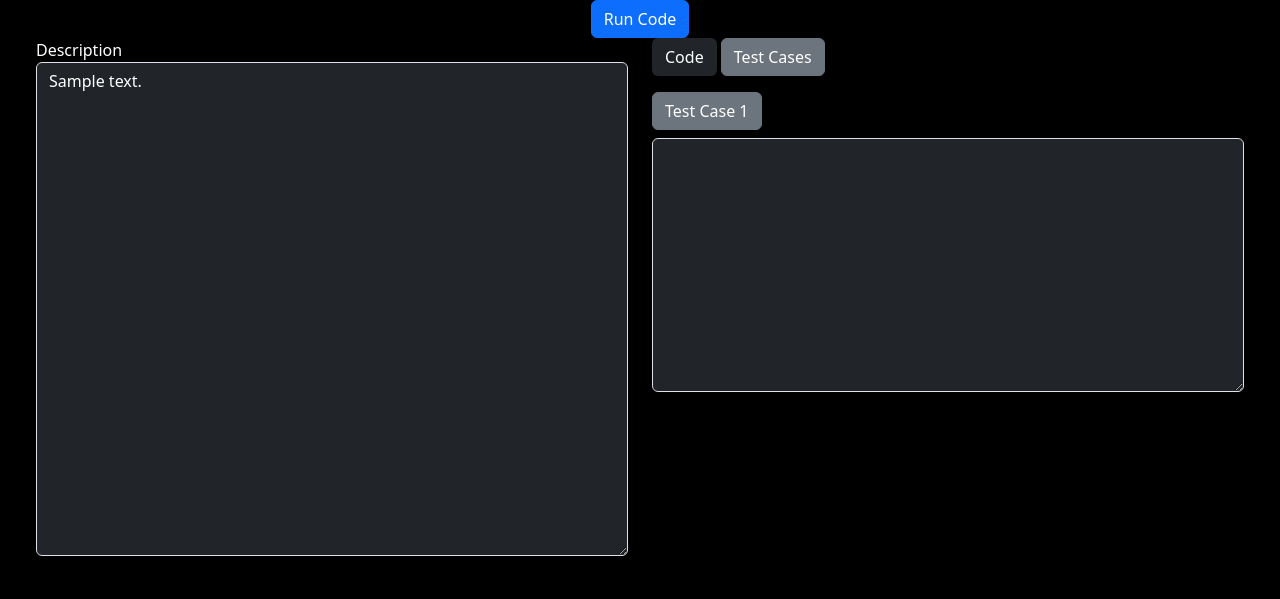
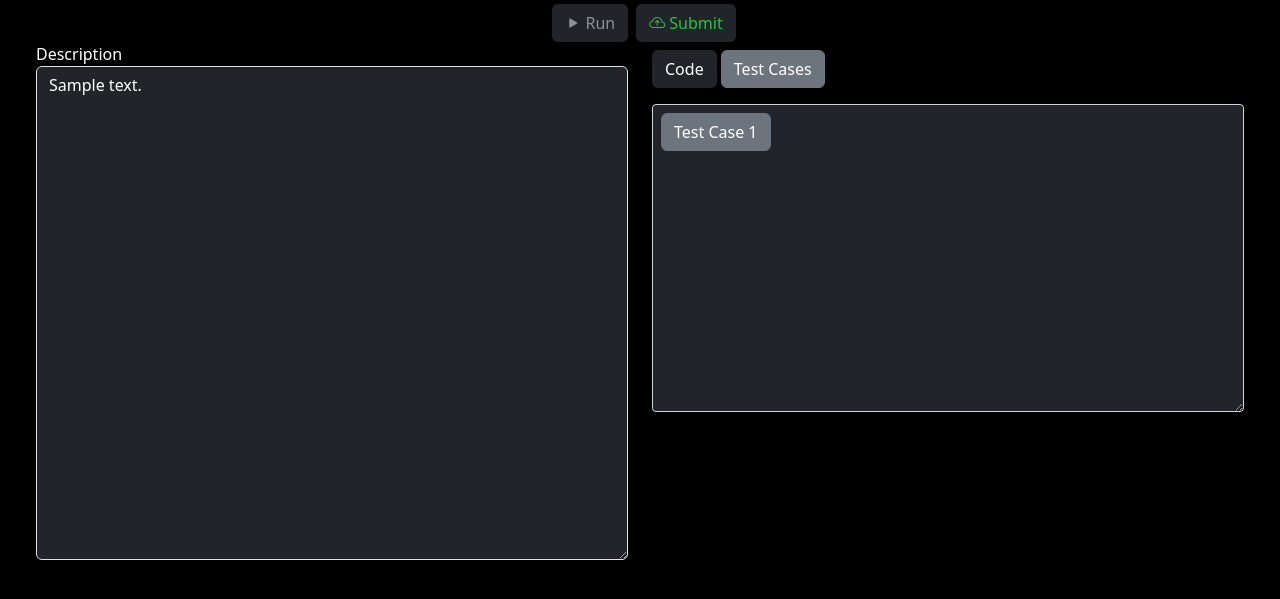
Before and after one commit to varun-sf/Codelabs, a Django app: page /problems/all/1/ in a window 1280 px wide. Shown: the part 76-675 px from the top of the page. Run offline with Django 4.2, Linux system fonts and the light colour scheme; tables that the repository leaves empty hold one stand-in row (values such as "Sample post").

Commit message:
Added bootstrap icons symbols

```diff
--- a/solveproblems/templates/problem_detail.html
+++ b/solveproblems/templates/problem_detail.html
@@ -5,9 +5,11 @@
 {% block content %}
 <form method="post">
     {% csrf_token %}
-    <div class="container d-flex justify-content-center align-items-center">
+    <div class="container d-flex justify-content-center align-items-center mt-1">
 
-        <button type="submit" class="btn btn-primary">Run Code</button>
+        <button type="submit" name="run_code" class="btn bg-dark mx-2" style="color:#8b9197;"><i class="bi bi-play-fill"></i> Run</button>
+        <!-- Submit Button -->
+        <button type="submit" name="submit_code" class="btn bg-dark" style="color:#28c244;"><i class="bi bi-cloud-arrow-up"></i> Submit</button>
     </div>
 
    <div class="row">
@@ -19,28 +21,29 @@
         </div>
 
         <div class="col-md-6 pe-5">
-            <div class="form-group">
+            <div class="form-group mt-2">
                 <!-- Buttons for Code and Test Cases -->
                 <button id="codeButton" type="button" class="btn mb-3 bg-dark" style="color:white;">Code</button>
                 <button id="testCasesButton" type="button" class="btn btn-secondary mb-3">Test Cases</button>
             </div>
 
             <!-- Single section to show either Code or Test Cases -->
-            <div id="displaySection" class="form-group">
+            <div id="displaySection" class="form-group bg-dark" style="border-radius: 0.25rem;border: 1px solid #ced4da;" >
+                {% comment %} style="border: 1px solid #ced4da;" {% endcomment %}
                 <!-- Code Textarea, with the code retained after submission -->
                 <!-- Select Language -->
-                <select name="language" id="id_language" class="form-select me-2 bg-dark" style="width: auto;color:white;display:none;" required>
+                <select name="language" id="id_language" class="form-select m-2 bg-dark" style="width: auto;color:white;display:none;" required>
                     <option value="" disabled>Select Language</option>
                     <option value="py" {% if form.language.value == "py" or selected_language == "py" %}selected{% endif %}>Python</option>
                     <option value="c" {% if form.language.value == "c" or selected_language == "c" %}selected{% endif %}>C</option>
                     <option value="cpp" {% if form.language.value == "cpp" or selected_language == "cpp" %}selected{% endif %}>C++</option>
                 </select>
-                <textarea name="code" id="id_code" class="form-control bg-dark" rows="10" style="color:white; display:none;">{{ form.code.value|default:code_value }}</textarea>
+                <textarea name="code" id="id_code" class="form-control bg-dark no-border" rows="10" style="color:white; display:none;">{{ form.code.value|default:code_value }}</textarea>
 
                 <!-- Test Cases section (Initially Hidden) -->
                 <div id="testCasesSection" >
                     <!-- Dynamic buttons for each test case -->
-                    <div class="mb-2">
+                    <div class="m-2">
                         {% for test_case in test_cases %}
                           {% if test_case.result %}
                             <button type="button" class="btn btn-success testCaseButton" data-input="{{ test_case.input }}" data-output="{{ test_case.output }}">
@@ -59,7 +62,7 @@
                             {% endif %}
                         {% endfor %}
                     </div>
-                    <textarea id="test_cases" class="form-control bg-dark" rows="10" readonly style="color:white;"></textarea>
+                    <textarea id="test_cases" class="form-control bg-dark no-border" rows="10" readonly style="color:white;"></textarea>
                 </div>
             </div>
         </div>
--- a/submit/templates/index.html
+++ b/submit/templates/index.html
@@ -21,7 +21,7 @@
             </div>
         </div>
         <div class="col-md-6">
-            <button type="submit" class="btn btn-primary bg-dark">Run Code</button>
+            <button type="submit" class="btn bg-dark" style="color:#28c244;">Run Code</button>
         </div>
     <div>
     <div class="row">
--- a/templates/base.html
+++ b/templates/base.html
@@ -29,7 +29,15 @@
             align-items: center; /* Vertically aligns items */
             gap: 10px; /* Optional: Adds space between text and SVG */
         }
+        .no-border {
+            border: none !important;       /* Remove border */
+            outline: none !important;      /* Remove focus outline */
+            box-shadow: none !important;   /* Remove shadow */
+            background-color: transparent; /* Optional: transparent background */
+        }
+
     </style>
+    <link rel="stylesheet" href="https://cdn.jsdelivr.net/npm/bootstrap-icons@1.10.0/font/bootstrap-icons.css">
 </head>
 <body>
     <nav class="navbar navbar-expand-lg navbar-dark bg-dark">
```
